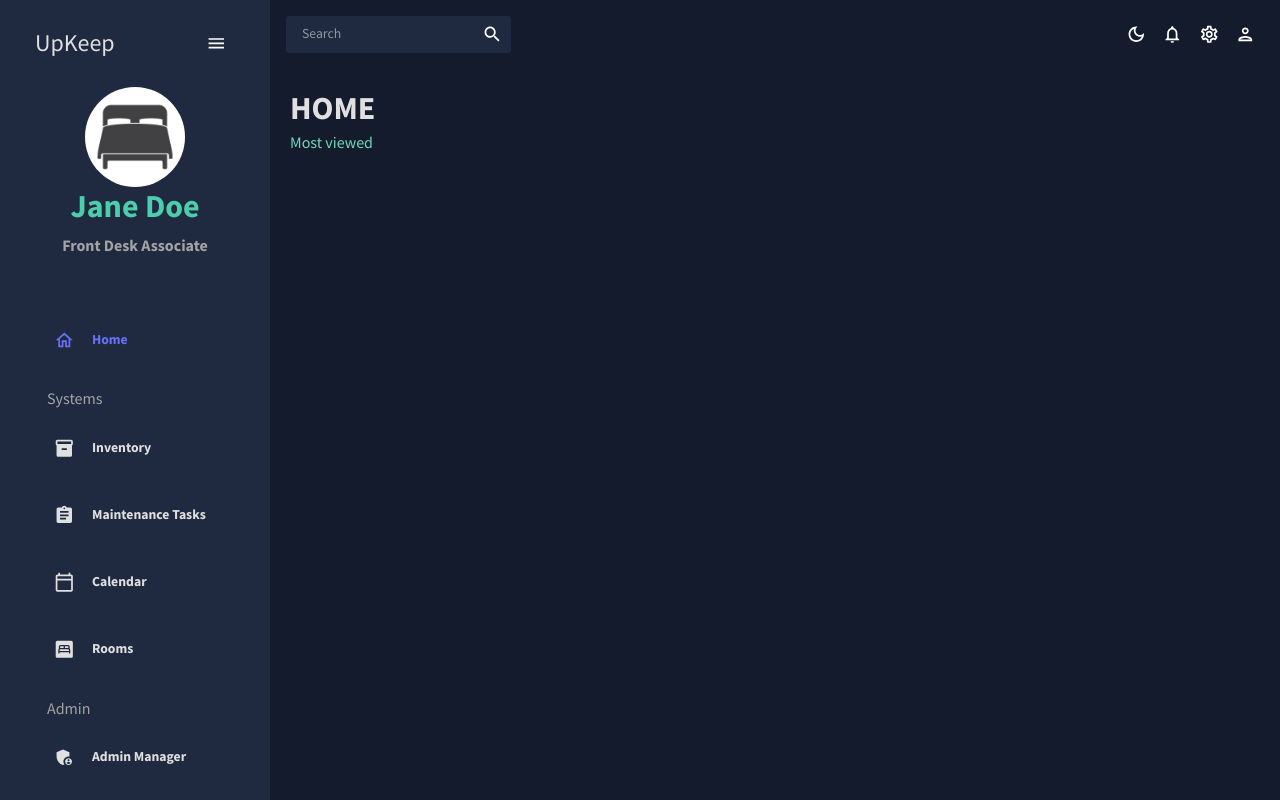
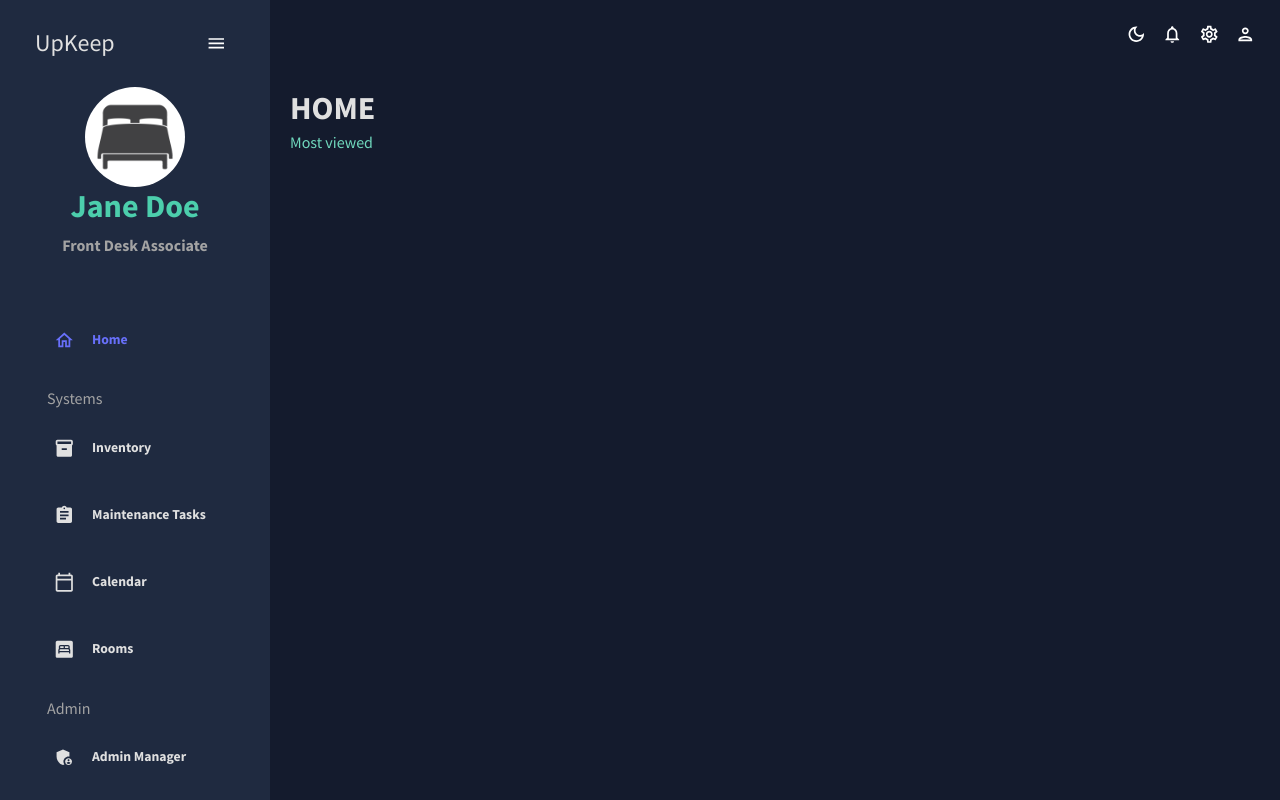
Before and after one commit to UpKeepUC/UpKeepUI, a React (Create React App) app: page / in a window 1280 px wide. Built offline with nearby package versions, Linux system fonts and the light colour scheme.

Commit message:
Remove topbar search

```diff
--- a/src/pages/global/topbar.jsx
+++ b/src/pages/global/topbar.jsx
@@ -15,9 +15,9 @@
     const colorMode = useContext(ColorModeContext);
 
     return (
-        <Box display="flex" justifyContent="space-between" p={2}>
+        <Box display="flex" justifyContent="end" p={2}>
           {/* SEARCH BAR */}
-          <Box
+          {/* <Box
             display="flex"
             backgroundColor={colors.primary[400]}
             borderRadius="3px"
@@ -26,7 +26,7 @@
             <IconButton type="button" sx={{ p: 1 }}>
               <SearchIcon />
             </IconButton>
-          </Box>
+          </Box> */}
 
           {/* ICONS */}
           <Box display="flex">
```
Also changed, not shown: 2 other files (tests, documents, lock files or other folders).
